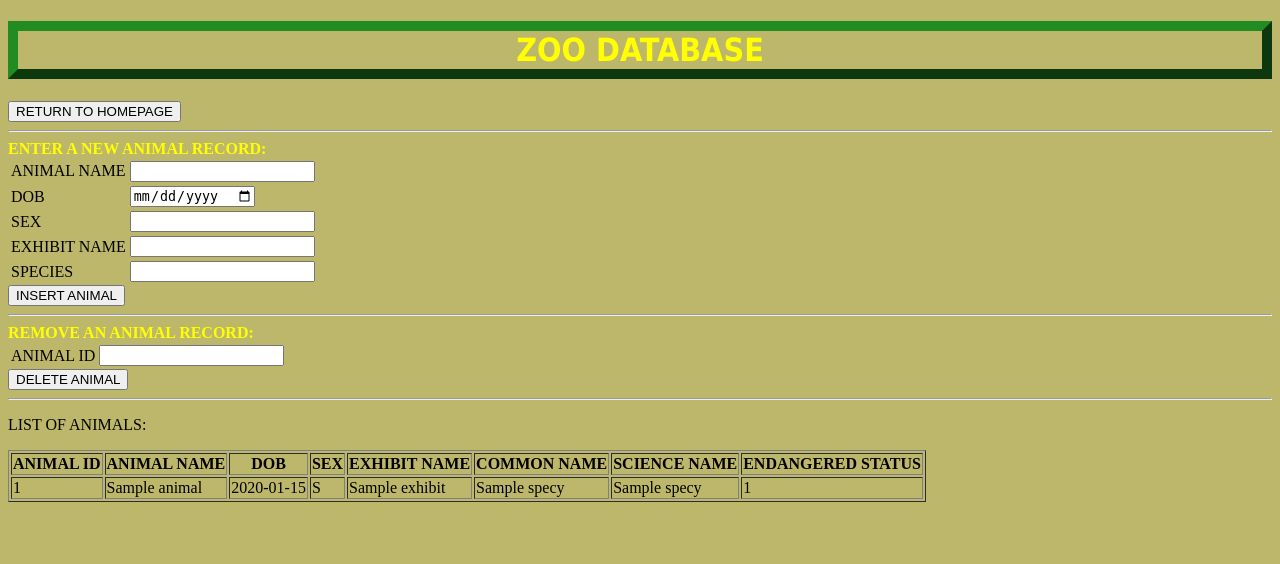
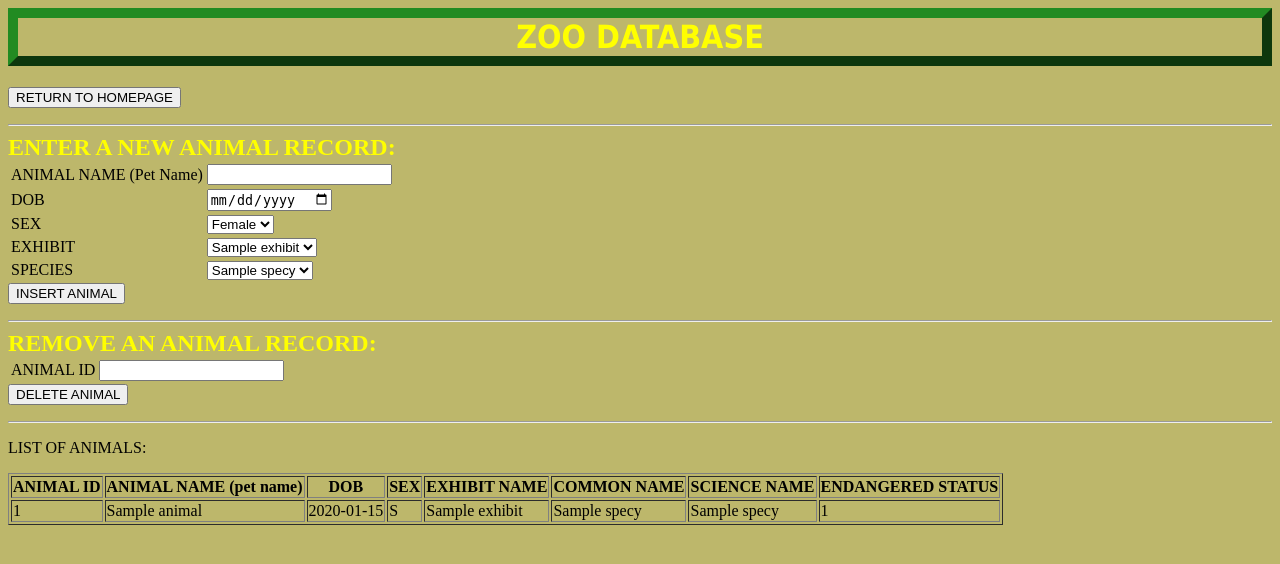
Before and after one commit to team-makeSmart/CST363-Final, a PHP site: page /animal.php in a window 1280 px wide. Shown: the top 564 px of the page. Run offline with PHP 8.4, Linux system fonts and the light colour scheme; tables that the repository leaves empty hold one stand-in row (values such as "Sample post").

Commit message:
Update animal.php
Added more functionality and dropdown boxes for choices

```diff
--- a/animal.php
+++ b/animal.php
@@ -3,36 +3,15 @@
 <!-- CLASS CST363 -- >
 <!-- NOTE TO PROFESSOR:  database used is for a zoo-->
 
-<!-- INDEX FILE-->
+<!-- animal.php FILE-->
 <?php
 $host = "localhost";
 $user = "root";
-$password = "temp";
+$password = "KarlMarx123";
 $database = "zoo";
 $port = 3306;
-// create connection
-$conn = new mysqli($host, $user, $password, $database, $port);
-if ($conn->connect_errno) {
-    exit ("Failed to connect: (" . $conn->connect_errno . ") " . $conn->connect_error );
-}
-// read the names of animals  TODO We could change this SELECT statement to be a simple VIEW.  Make sure to keep same order
-// TODO in the view that we make for the SELECT statement, we can have the boolean endangered return 'True' or 'False'
-$sql = "SELECT a.animal_id, a.animal_name, a.dob,
-a.sex, e.exhibit_name, s.common_name,
-s.science_name, s.endangered
-
-FROM animal a
-
-JOIN exhibit e ON e.exhibit_id = a.exhibit_id
-JOIN species s ON s.species_id = a.species_id
-ORDER BY s.species_id, a.animal_id";
-$res = $conn->query($sql);
-if (!$res) 	{
-	exit ("Select failed: (" . $conn->errno . ") " . $conn->error . " sql=" . $sql);
-}
 ?>
 
-<!DOCTYPE html>
 <html>
   <body>
 
@@ -43,7 +22,8 @@ if (!$res) 	{
 	}
   </style>
 
-  <h1 style="text-align:center;font-family:tahoma;border:10px outset forestgreen; color:yellow"> ZOO DATABASE </h1>
+  <h1 style="text-align:center;font-family:tahoma;
+  border:10px outset forestgreen; color:yellow"> ZOO DATABASE </h1>
 
   <!-- BUTTON TO RETURN TO HOME PAGE -->
 	<form action="index.php">
@@ -51,62 +31,138 @@ if (!$res) 	{
 	</form>
 
 
- <hr> <!-- HR tag just represents a 'thematic break', or a horizon line.  Does not need a closing tag -->
-    <form method="post" action="inputAnimal.php">
+ <hr>
+	<!-- FORM FOR GETTING DATA FROM USER TO INPUTA RECORD INTO ANIMAL TABLE-->
+    <form method="post" action="insertAnimal.php">
       <b style="color:yellow; font-size:24;">ENTER A NEW ANIMAL RECORD:</b>
       <br>
       <table>
 
-		<tr><td>ANIMAL NAME</td><td>
+		<tr><td>ANIMAL NAME (Pet Name)</td><td>
         <input type="text" name="animal_name"/></td></tr>
 
 		<tr><td>DOB</td><td>
-        <input type="date" name="quantity"/></td></tr>
+        <input type="date" name="dob"/></td></tr>
 
 		<tr><td>SEX</td><td>
-        <input type="text" name="sex"/></td></tr>
+        <select name="sex">
+			<option value="F">Female</option>
+			<option value="M">Male</option>
+			<option value="O">Other</option>
+		</select></td></tr>
 
-		<tr><td>EXHIBIT NAME</td><td> 	<!-- TODO make this a selection box, based on values already in exhibit table-->
-        <input type="text" name="code"/></td></tr>
+		<tr><td>EXHIBIT</td><td>
+		<?php
+		// create connection to get data and make a selection box from exhibit table
+		$conn = new mysqli($host, $user, $password, $database, $port);
+		if ($conn->connect_errno) {
+		exit ("Failed to connect: (" . $conn->connect_errno . ") " . $conn->connect_error );
+		}
+		$sql = "SELECT e.exhibit_id, e.exhibit_name
+		FROM exhibit e
+		ORDER BY e.exhibit_name";
+		//SPECIAL NOTE: At most the zoo will only ever have 20 or 30 exhibits
+		// For this reason the transactional cost of a full table scan is minimal
+		// Thus a DBA would decide no indexes would be required for the exhibit_name
+		$res = $conn->query($sql); //connect for the query
+		//Below if statement displays an error if the connection fails
+		if (!$res) 	{
+			exit ("Select failed: (" . $conn->errno . ") " . $conn->error . " sql=" . $sql);
+		}
 
-		<tr><td>SPECIES</td><td><!-- TODO make this a selection box, base on values already in species table-->
-        <input type="text" name="sex"/></td></tr>
+		//make a selection box with values from exhibit table
+		echo "<select name=\"exhibit_id\">";
+		//Below while loop converts all the records to html text
+		while ( $row = $res->fetch_assoc() ) {
+    	    echo "<option value=".$row['exhibit_id'].">".$row['exhibit_name']."</option>";
+		}
+		echo "</select>";
 
-	  </table>
+	// commit transaction and close connection
+	  $conn->commit();
+	  $conn->close();
+?>
 
-	  <input type="submit" value="INSERT ANIMAL"/>
-      </table>
-    </form>
+
+	<tr><td>SPECIES</td><td>
+
+	<?php
+	// create connection to get data and make a selection box from species table
+	$conn = new mysqli($host, $user, $password, $database, $port);
+	if ($conn->connect_errno) {
+	exit ("Failed to connect: (" . $conn->connect_errno . ") " . $conn->connect_error );
+	}
+	$sql = "SELECT s.species_id, s.common_name
+	FROM species s
+	ORDER BY s.common_name";
+	//SPECIAL NOTE:  Depending on how big the table gets, and how many species records it gets
+	//A DBA might consider putting an index on the attribute SPECIES.common_name
+	//This is to make queries like this run faster.
+	//For now the transactional cost of a full table scan doesn't really call for extra indexes
+	$res = $conn->query($sql); //connect for the query
+	//Below if statement displays error if connection fails
+	if (!$res) 	{
+		exit ("Select failed: (" . $conn->errno . ") " . $conn->error . " sql=" . $sql);
+	}
+
+	//make a selection box with values from the species table
+	  echo "<select name=\"species_id\">";
+	  //Below while loop converts all to html text for options in the selection box
+	  while ( $row = $res->fetch_assoc() ) {
+    	    echo "<option value=".$row['species_id'].">".$row['common_name']."</option>";
+	  }
+	echo "</select>";
+	// commit transaction and close connection
+	$conn->commit();
+	$conn->close();
+	?>
+
+	</table>
+	<!-- Below input tag makes a button to submit the form-->
+	<input type="submit" value="INSERT ANIMAL"/>
+	</table>
+</form>
 
 
  <hr>
-    <form method="post" action="inputAnimal.php">
+    <form method="post" action="deleteAnimal.php">
       <b style="color:yellow; font-size:24;">REMOVE AN ANIMAL RECORD:</b>
       <br>
       <table>
-
 		<tr><td>ANIMAL ID</td><td>
-        <input type="text" name="animal_name"/></td></tr>
-
+		<!-- Get the animal ID for record that needs deleted-->
+        <input type="text" name="animal_id"/></td></tr>
 	  </table>
-
+      <!-- Below input tag makes a button to submit the form-->
 	  <input type="submit" value="DELETE ANIMAL"/>
       </table>
     </form>
 
 
-
-
-
-
-
   <hr>
   <p>LIST OF ANIMALS:</p>
-  <!-- fetch each row and display using HTML table -->
+  <!-- This section fetches each row in ANIMAL table and displays using HTML table -->
   <table border = "1">
     	<?php
-	  //Below echo statement is to make the header for the table that displays all animals
-	  echo "<tr><th>ANIMAL ID</th><th>ANIMAL NAME</th><th>DOB</th><th>SEX</th><th>EXHIBIT NAME</th>
+		// create connection
+		$conn = new mysqli($host, $user, $password, $database, $port);
+		if ($conn->connect_errno) {
+			exit ("Failed to connect: (" . $conn->connect_errno . ") " . $conn->connect_error );
+		}
+		$sql = "SELECT a.animal_id, a.animal_name, a.dob,
+		a.sex, e.exhibit_name, s.common_name,
+		s.science_name, s.endangered
+		FROM animal a
+		JOIN exhibit e ON e.exhibit_id = a.exhibit_id
+		JOIN species s ON s.species_id = a.species_id
+		ORDER BY a.animal_id";
+		$res = $conn->query($sql);
+		if (!$res) 	{
+			exit ("Select failed: (" . $conn->errno . ") " . $conn->error . " sql=" . $sql);
+		}
+
+	  //Below echo statement is to make the header for the table that displays all animal records
+	  echo "<tr><th>ANIMAL ID</th><th>ANIMAL NAME (pet name)</th><th>DOB</th><th>SEX</th><th>EXHIBIT NAME</th>
 	  <th>COMMON NAME</th><th>SCIENCE NAME</th><th>ENDANGERED STATUS</th></tr>";
 	  //Below while loop converts all the records to html text
 	  while ( $row = $res->fetch_assoc() ) {
@@ -114,10 +170,9 @@ if (!$res) 	{
 	    <td> ".$row['sex']."</td> <td>".$row['exhibit_name']."</td> <td>" . $row['common_name']. "</td>
 	    <td>" . $row['science_name']. "</td><td>" . $row['endangered']. "</td></tr>";
 	  }
-	  // commit transation and close connection
+	  // commit transaction and close connection
 	  $conn->commit();
 	  $conn->close();
 	?>
   </table>
-
 </html>
```
